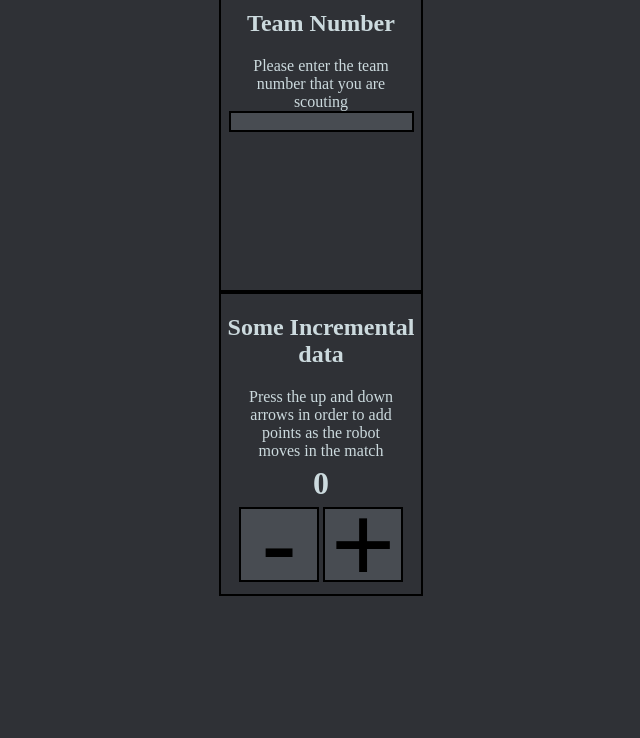
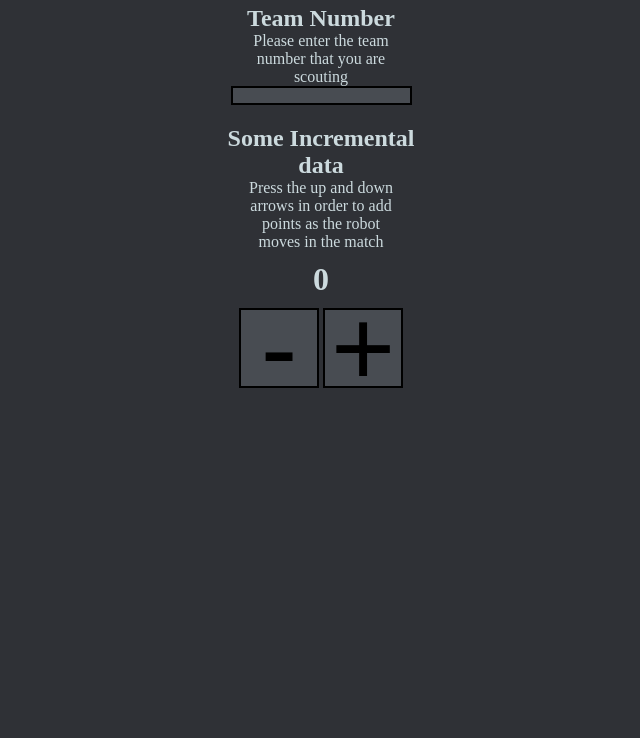
Before and after one commit to enilsson18/scoutingservice, a website: page index.html in a window 1280 px wide. Shown: the part 62-800 px from the top of the page, without its empty margins (319-959 px from the left). Drawn offline with nearby package versions, Linux system fonts and the light colour scheme; no server answers.

```diff
--- a/package.json
+++ b/package.json
@@ -12,6 +12,7 @@
   "dependencies": {
     "express": "^4.17.1",
     "googleapis": "^39.2.0",
+    "heroku": "^7.35.0",
     "node": "^13.1.0",
     "save": "^2.4.0",
     "socket.io": "^2.3.0",
--- a/style.css
+++ b/style.css
@@ -1,3 +1,8 @@
+* {
+    margin: 0px;
+    padding: 0px;
+}
+
 html {
     background: #2F3136;
 }
@@ -20,9 +25,9 @@
 
 .prompt {
     margin: auto;
-    width: 200px;
-    height: 300px;
-    border: solid 2px black;
+    margin-top: 20px;
+    margin-bottom: 20px;
+    width:200px;
 }
 
 body::-webkit-scrollbar {
@@ -34,13 +39,13 @@
 }
 
 h1 {
-    margin: 5px 0px 5px 0px;
+    margin: 10px;
 }
 
 .butt {
     margin: 0px;
-    width:40%;
-    height: 25%;
+    width:80px;
+    height: 80px;
     font-size: 110px;
     line-height: 0px;
 }
```
Also changed, not shown: 2 other files.
